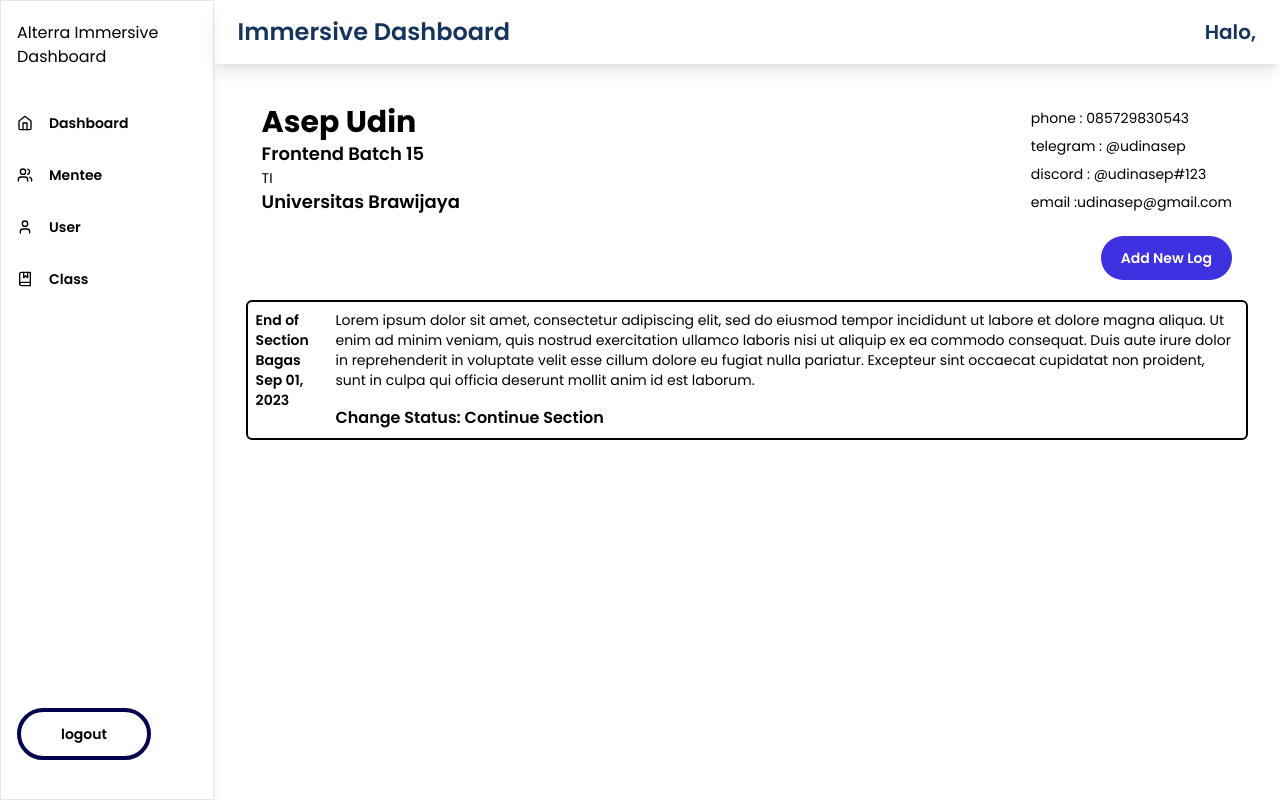
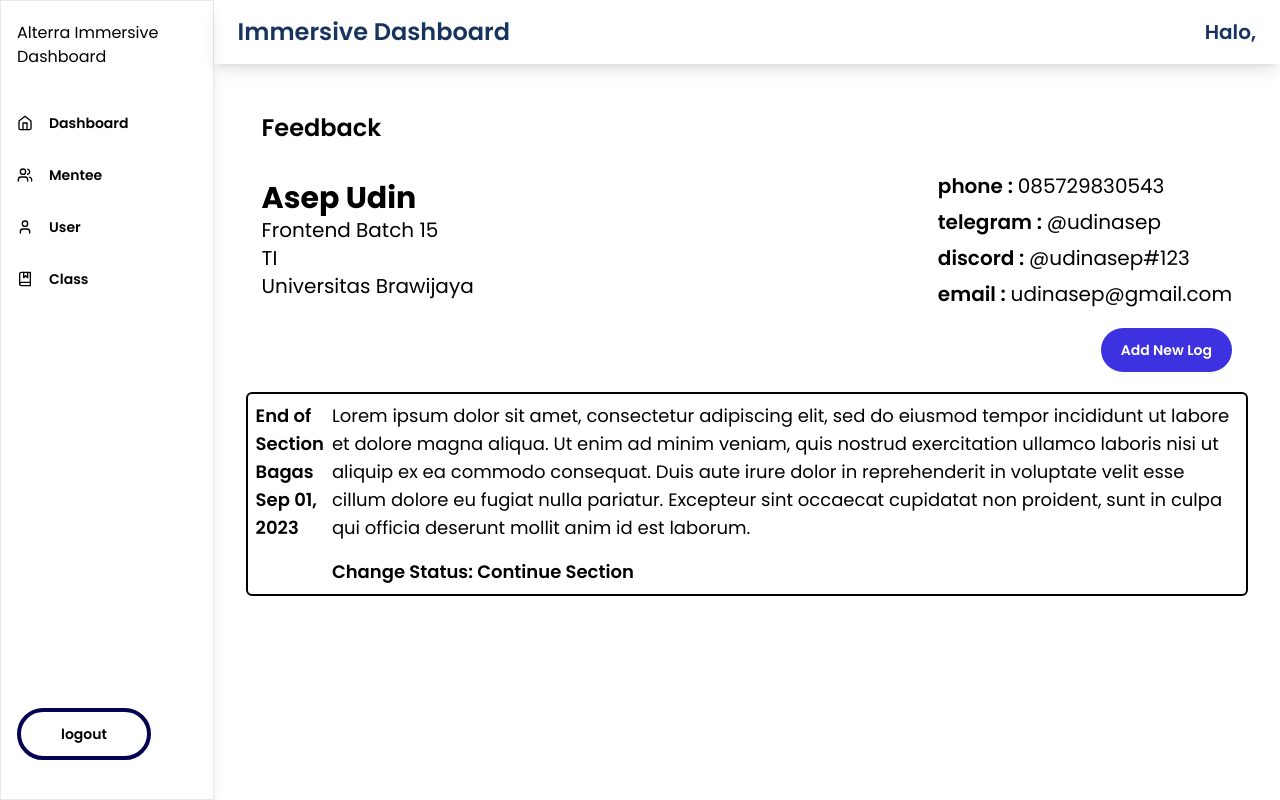
Before and after one commit to Immersive-Dash/fe-web, a React (Vite) app: page /feedback/1 in a window 1280 px wide. Built offline with nearby package versions, Linux system fonts and the light colour scheme; no server answers; sample sign-in values are in the browser's storage.

Commit message:
fix: ui new log

```diff
--- a/src/pages/mentee/detailFeedPage.tsx
+++ b/src/pages/mentee/detailFeedPage.tsx
@@ -12,35 +12,40 @@ const DetailFeedPage = () => {
     return (
         <div className="px-8 py-10 container mx-auto">
             <div className="grid grid-cols-12 items-center px-4">
+                <div className="col-span-12 py-2 mb-5 ">
+                    <h1 className='font-semibold text-2xl'>
+                        Feedback
+                    </h1>
+                </div>
                 <div className="col-span-6">
                     <div className="flex flex-col">
                         <div>
                             <h1 className="text-3xl font-bold">Asep Udin</h1>
                         </div>
                         <div>
-                            <p className="text-lg font-semibold">Frontend Batch 15</p>
+                            <p className="text-xl">Frontend Batch 15</p>
                         </div>
                         <div>
-                            <h1 className=" text-sm">TI</h1>
+                            <h1 className="text-xl  ">TI</h1>
                         </div>
                         <div>
-                            <h1 className="text-lg font-semibold">Universitas Brawijaya</h1>
+                            <h1 className="text-xl">Universitas Brawijaya</h1>
                         </div>
                     </div>
                 </div>
                 <div className="col-span-6 flex justify-end">
                     <div className="flex flex-col gap-2">
                         <div>
-                            <h1 className="text-sm">phone : 085729830543 </h1>
+                            <h1 className="text-xl font-semibold">phone : <span className='font-normal'> 085729830543</span>  </h1>
                         </div>
                         <div>
-                            <p className="text-sm">telegram : @udinasep</p>
+                            <p className="text-xl font-semibold">telegram : <span className='font-normal'>  @udinasep</span></p>
                         </div>
                         <div>
-                            <p className="text-sm">discord : @udinasep#123</p>
+                            <p className="text-xl font-semibold">discord : <span className='font-normal'> @udinasep#123</span> </p>
                         </div>
                         <div>
-                            <p className="text-sm">email :udinasep@gmail.com</p>
+                            <p className="text-xl font-semibold">email : <span className='font-normal'> udinasep@gmail.com</span></p>
                         </div>
                     </div>
                 </div>
@@ -76,7 +81,7 @@ const DetailFeedPage = () => {
                                         </div>
                                         <div className="flex gap-2 py-2 justify-end">
                                             <button type="submit" onClick={() => handleClose()} className=" text-white bg-[#E05252] focus:ring-4 focus:outline-none font-medium rounded-full text-sm px-5 py-2.5 text-center">Cancel</button>
-                                            <button type="submit" className=" text-white bg-[#03034F] focus:ring-4 focus:outline-none font-medium rounded-full text-sm px-8 py-2.5 text-center">Add</button>
+                                            <button type="submit" className=" text-white bg-[#3E31DF] focus:ring-4 focus:outline-none font-medium rounded-full text-sm px-8 py-2.5 text-center">Add</button>
                                         </div>
                                     </form>
                                 </div>
@@ -87,7 +92,7 @@ const DetailFeedPage = () => {
             }
             <div className="space-y-3">
                 <div className="border-2 flex gap-2 rounded-md border-black p-2">
-                    <div className="text-sm w-1/4 font-semibold">
+                    <div className="text-lg w-1/4 font-semibold">
                         <h1>
                             End of Section
                         </h1>
@@ -99,14 +104,14 @@ const DetailFeedPage = () => {
                         </p>
                     </div>
                     <div className="gap-y-4 flex flex-col">
-                        <p className="text-sm">
+                        <p className="text-lg">
                             Lorem ipsum dolor sit amet, consectetur adipiscing elit, sed do eiusmod tempor incididunt ut labore et
                             dolore magna aliqua. Ut enim ad minim veniam, quis nostrud exercitation ullamco laboris nisi ut aliquip
                             ex ea commodo consequat. Duis aute irure dolor in reprehenderit in voluptate velit esse cillum dolore eu
                             fugiat nulla pariatur. Excepteur sint occaecat cupidatat non proident, sunt in culpa qui officia deserunt mollit
                             anim id est laborum.
                         </p>
-                        <div className="font-semibold">
+                        <div className="font-semibold text-lg">
                             <p>
                                 Change Status: Continue Section
                             </p>
```
